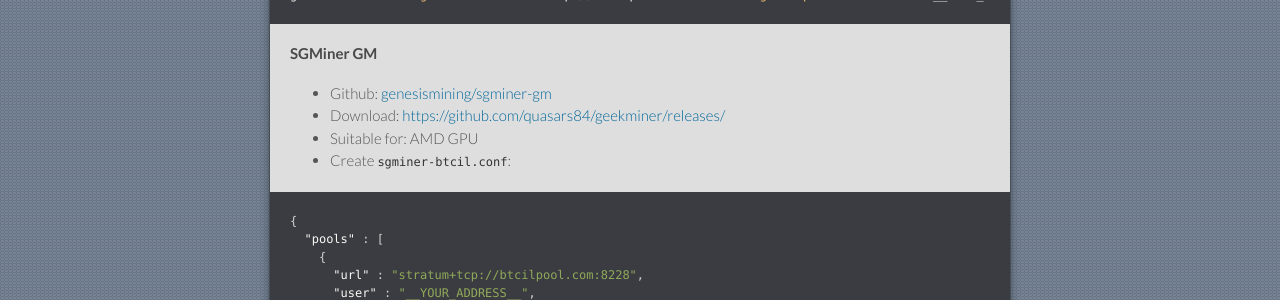
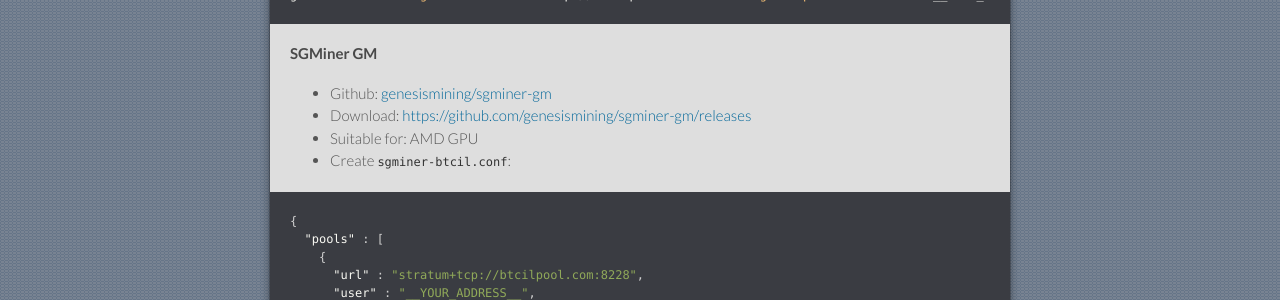
Before and after one commit to bitcoinil/guides, a Jekyll site: the page built from docs/install/guides/windows.md, in a window 1280 px wide and 900 px high, scrolled down 10842 px. Shown: the part 154-454 px from the top of the window. Built offline with Jekyll 4.4.1, drawn with Linux system fonts in a browser that asks for light colours; our own code applies the rules of GitHub Pages for plain Markdown files; part of the change alters nothing that is shown.

Commit message:
docs, Fix SGMiner GM links

```diff
--- a/docs/install/guides/windows.md
+++ b/docs/install/guides/windows.md
@@ -212,7 +212,7 @@ geekminer.exe --algo=x17 -o stratum+tcp://btcilpool.com:8228 --segwit -p talisaw
 #### SGMiner GM
 
 - Github: [genesismining/sgminer-gm](https://github.com/genesismining/sgminer-gm)
-- Download: [https://github.com/quasars84/geekminer/releases/](https://github.com/quasars84/geekminer/releases/)
+- Download: [https://github.com/genesismining/sgminer-gm/releases](https://github.com/genesismining/sgminer-gm/releases)
 - Suitable for: AMD GPU
 - Create `sgminer-btcil.conf`:
 
```
